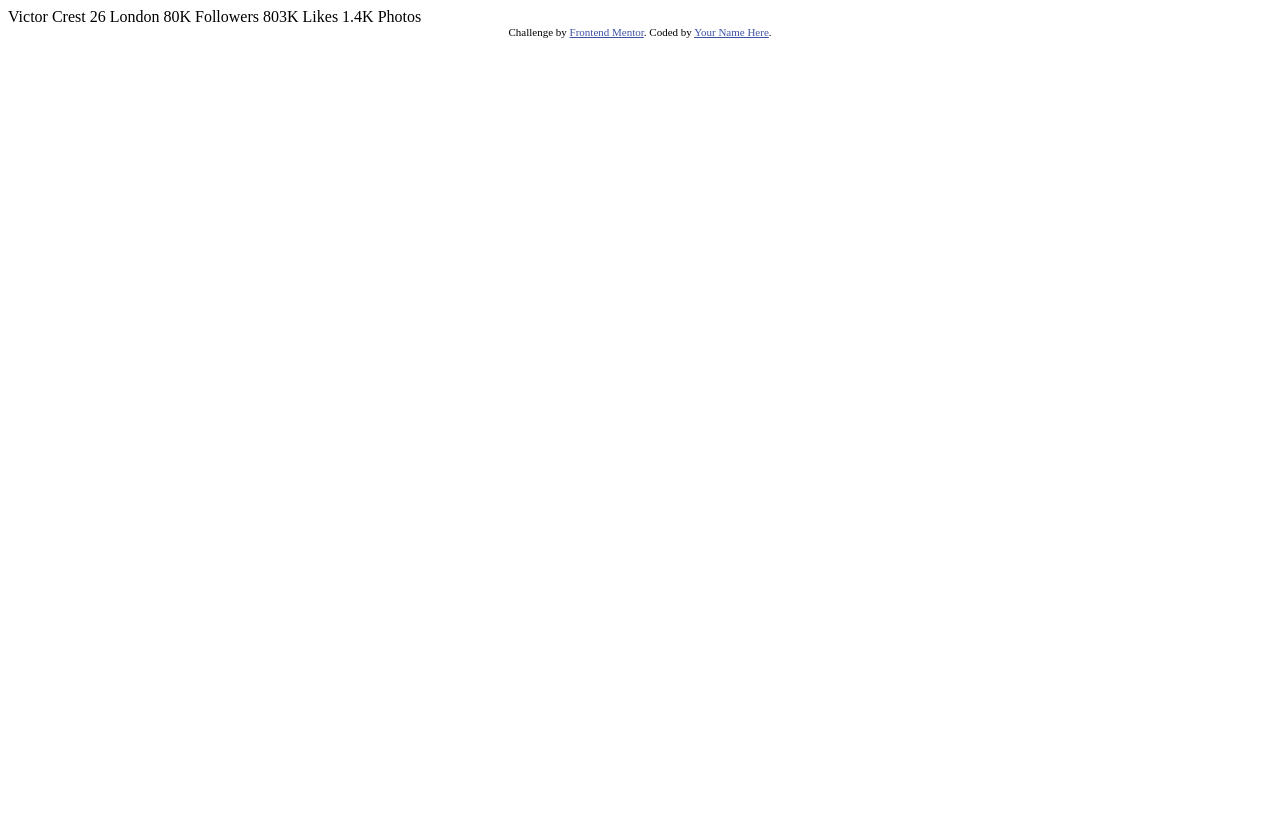
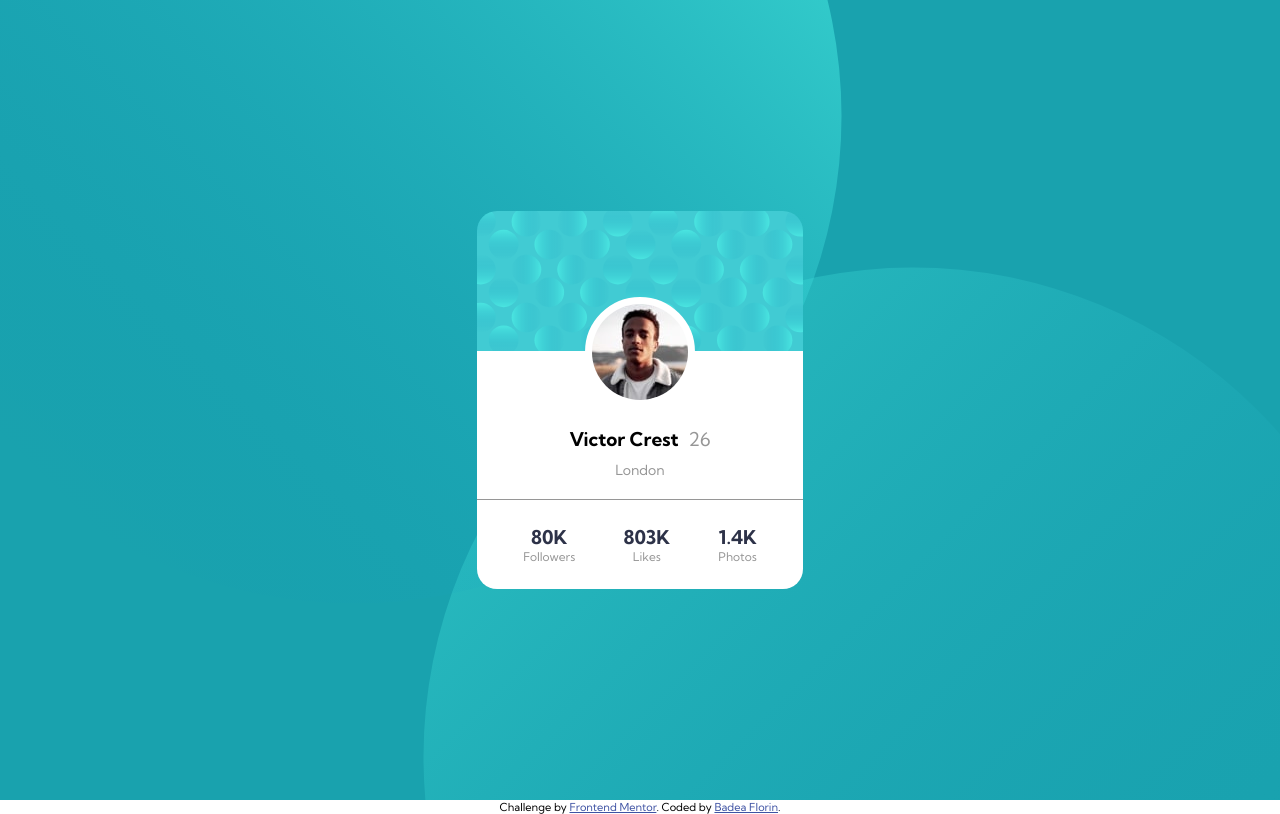
Before and after one commit to flobadea/fem-profile-card, a plain HTML site: page index.html in a window 1280 px wide. Drawn offline with Linux system fonts and the light colour scheme.

Commit message:
implemented solution

```diff
--- a/index.html
+++ b/index.html
@@ -5,7 +5,7 @@
   <meta name="viewport" content="width=device-width, initial-scale=1.0"> <!-- displays site properly based on user's device -->
 
   <link rel="icon" type="image/png" sizes="32x32" href="./images/favicon-32x32.png">
-
+  <link rel="stylesheet" href="./scss/styles.css">
   <title>Frontend Mentor | Profile card component</title>
 
   <!-- Feel free to remove these styles or customise in your own stylesheet 👍 -->
@@ -15,21 +15,35 @@
   </style>
 </head>
 <body>
-  Victor Crest
-  26
-  London
+  <main class="container">
+    <div class="card">
+      <img src="./images/image-victor.jpg" alt="card image" />
 
-  80K
-  Followers
-
-  803K
-  Likes
-
-  1.4K
-  Photos
-  <div class="attribution">
-    Challenge by <a href="https://www.frontendmentor.io?ref=challenge" target="_blank">Frontend Mentor</a>.
-    Coded by <a href="#">Your Name Here</a>.
-  </div>
+      <div class="details">
+        <div class="details__na"><span class="name">Victor Crest</span><span class="age">26</span></div>
+        <div class="details__city">London</div>
+      </div>
+      <div class="stats">
+        <div class="item">
+          <div class="item__header">80k</div>
+          <div class="item__text">Followers</div>
+        </div>
+        <div class="item">
+          <div class="item__header">803k</div>
+          <div class="item__text">Likes</div>
+        </div>
+        <div class="item">
+          <div class="item__header">1.4k</div>
+          <div class="item__text">Photos</div>
+        </div>
+      </div>
+    </div>
+  </main>
+  <footer>
+    <div class="attribution">
+      Challenge by <a href="https://www.frontendmentor.io?ref=challenge" target="_blank">Frontend Mentor</a>.
+      Coded by <a href="#">Badea Florin</a>.
+    </div>
+  </footer>
 </body>
 </html>
--- /dev/null
+++ b/scss/_card.scss
@@ -0,0 +1,84 @@
+.container{
+    display: flex;
+    width: 100%;
+    height: 100vh;
+    align-items: center;
+    justify-content: center;
+    background-color: $dark_cyan;
+    background-image: url("../images/bg-pattern-top.svg"), url("../images/bg-pattern-bottom.svg");
+    background-position: -45% 210%, 140% -150%;
+    background-repeat: no-repeat, no-repeat;
+}
+.card{
+    position: relative;
+    width: 326px;
+    display: flex;
+    flex-direction: column;
+    justify-content: stretch;
+    border-radius: rem(20);
+    background: $white;
+    position: relative;
+    background-image: url("../images/bg-pattern-card.svg");
+    background-size: auto;
+    background-repeat: no-repeat;
+    img{
+        position: absolute;
+        border: rem(7) solid $white;
+        border-radius: 50%;
+        left: 50%;
+        top: rem(86);
+        transform: translate(-50%, 0);
+        background-color: $white;
+    }
+    .details{
+        display: flex;
+        flex-direction: column;
+        align-items: center;
+        justify-content: stretch;
+        padding: rem(216) rem(20) rem(20) rem(20);
+        &__na{
+            display: flex;
+            justify-content: center;
+            align-items: center;
+            .name{
+                font-size: rem(19);
+                font-weight: $heavy;
+            }
+            .age{
+                color: $dark_gray;
+                font-size: rem(19);
+                padding-left: rem(10);
+            }
+        }
+        &__city{
+            color: $dark_gray;
+            font-size: rem(14);
+            margin-top: rem(10);
+        }
+    }
+    .stats{
+        display: flex;
+        flex-direction: row;
+        align-items: center;
+        justify-content: stretch;
+        border-top: 1px solid $dark_gray;
+        padding: rem(5) rem(22);
+        .item{
+            flex-grow: 1;
+            display: flex;
+            flex-direction: column;
+            align-items: center;
+            padding: rem(20) 0;
+            &__header{
+                font-weight: $heavy;
+                text-transform: uppercase;
+                color: $vdark_blue;
+                font-size: rem(19);
+            }
+            &__text{
+                font-size: rem(12);
+                color: $dark_gray;
+            }
+        }
+    }
+}
--- /dev/null
+++ b/scss/_globals.scss
@@ -0,0 +1,9 @@
+@import url('https://fonts.googleapis.com/css2?family=Kumbh+Sans:wght@400;700&display=swap');
+
+body{
+    padding: 0;
+    margin: 0;
+    font-size: $defaultSize;
+    font-family: $kumbh;
+    font-weight: $light;
+}
--- /dev/null
+++ b/scss/_mixins.scss
@@ -0,0 +1,7 @@
+$breakpoints: ('tablet':700px);
+
+@mixin breakpoint-up($sz) {
+    @media screen and (min-width: map-get($map: $breakpoints, $key: $sz)) {
+        @content
+    }
+}
--- /dev/null
+++ b/scss/_variables.scss
@@ -0,0 +1,16 @@
+//fonts
+$kumbh: 'Kumbh Sans', sans-serif;
+$light: 400;
+$heavy: 700;
+//colors
+$dark_cyan: hsl(185, 75%, 39%);
+$vdark_blue: hsl(229, 23%, 23%);
+$dark_gray_blue: hsl(227, 10%, 46%);
+$dark_gray: hsl(0, 0%, 59%);
+$white: #fff;
+//misc
+$defaultSize: rem(18);
+//functions
+@function rem($sz){
+    @return $sz/16+rem;
+}
--- /dev/null
+++ b/scss/styles.scss
@@ -0,0 +1,4 @@
+@import "variables";
+@import "mixins";
+@import "globals";
+@import "card";
```
Also changed, not shown: design/desktop-design.jpg (added), design/desktop-preview.jpg (added), design/mobile-design.jpg (added), scss/styles.css (added), 1 other file.
